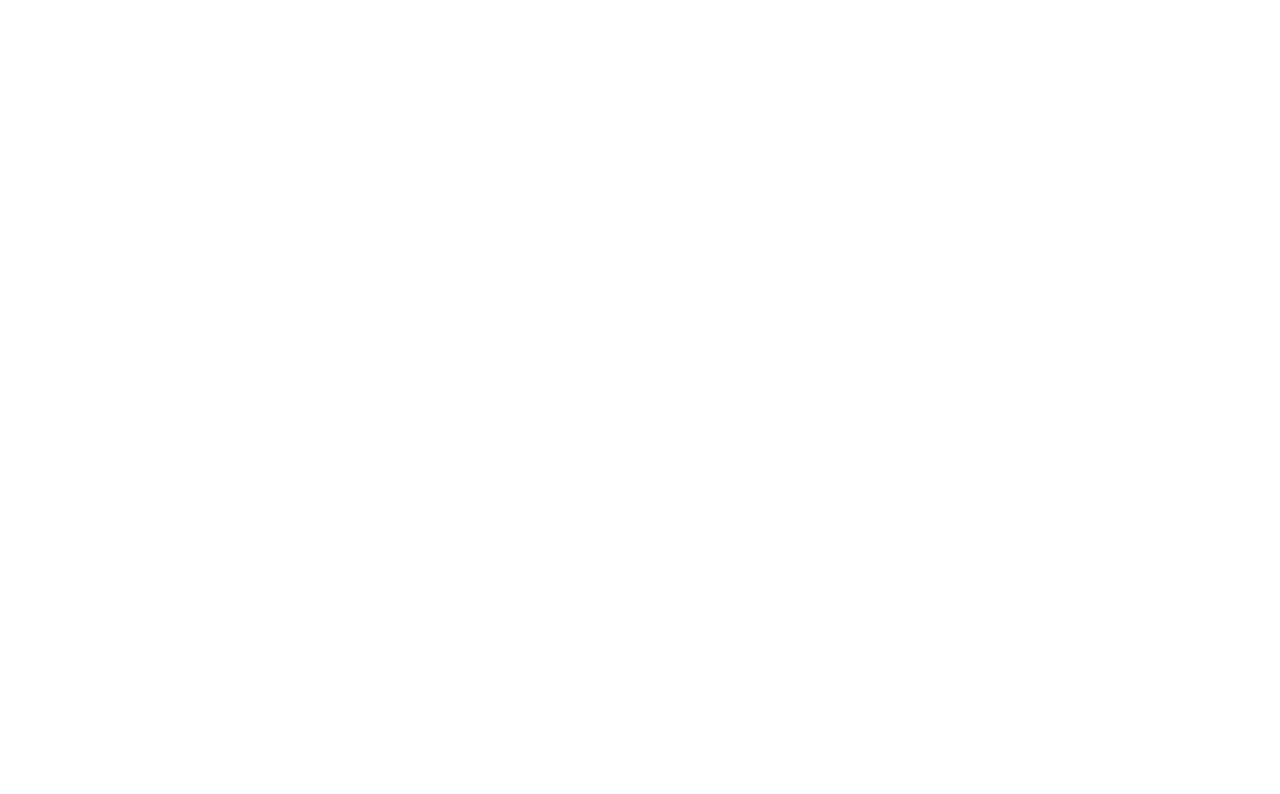
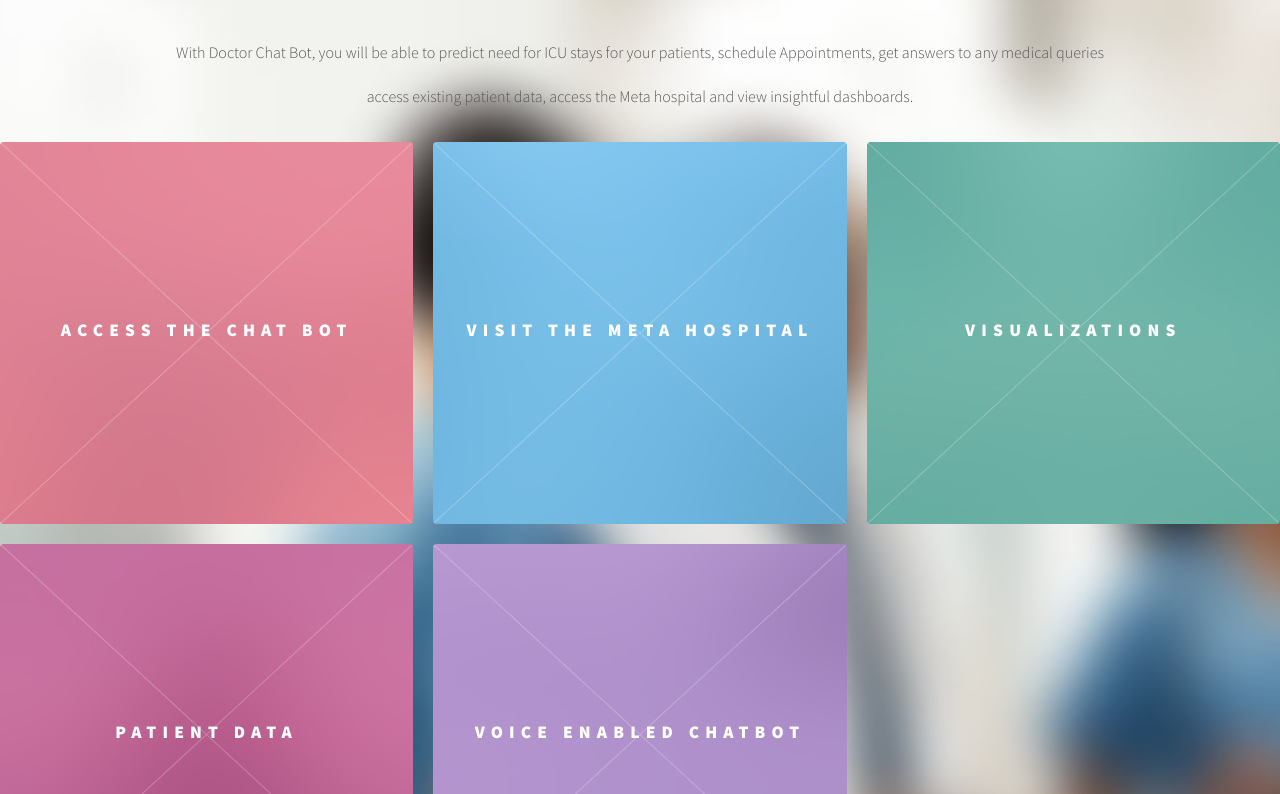
Before and after one commit to Colinchang123/HealthForge, a React (Create React App) app: page /#/Home in a window 1280 px wide. Before the commit this address had no page. Shown: the part 306-1100 px from the top of the page. Before the commit the page ends 800 px from the top, so only its background shows below. Built offline with nearby package versions, Linux system fonts and the light colour scheme.

Commit message:
Your commit message

```diff
--- a/src/App.js
+++ b/src/App.js
@@ -1,6 +1,6 @@
 import { Routes, Route } from 'react-router-dom';
-import Home from './DoctorLogin';
-import Home2 from './Home.jsx';
+import DoctorLogin from './DoctorLogin';
+import Home from './Home.jsx';
 import Generic from './Generic.jsx';
 import Visualizations from './Visualizations.jsx';
 import Data from './Data.jsx';
@@ -11,9 +11,9 @@ const App = () => {
  return (
     <>
        <Routes>
-          <Route path="/" element={<Home />} />
+          <Route path="/" element={<DoctorLogin />} />
           <Route path="/FaceRecognition" element={<FaceRecognition />} />
-          <Route path="/Home2" element={<Home2 />} />
+          <Route path="/Home" element={<Home />} />
           <Route path="/Generic" element={<Generic />} />
           <Route path="/Visualizations" element={<Visualizations />} />
           <Route path="/Data" element={<Data />} />
--- a/src/Data.jsx
+++ b/src/Data.jsx
@@ -29,7 +29,8 @@ const HealthForge = () => {
         <div id="main">
           <div className="inner">
             <h1>Past patient data</h1>
-            <iframe width="1300" height="500" src="https://connectnpedu-my.sharepoint.com/:x:/g/personal/s10242330_connect_np_edu_sg/EXH3mXjm6O9Di8Knnu5dFnQBWe5syMzRaodUWkVF3Qs3iA?e=OF3CpV&action=embedview&wdbipreview=true"></iframe>
+            <iframe width="1300" height="500" src="https://connectnpedu-my.sharepoint.com/:x:/g/personal/s10242330_connect_np_edu_sg/EdUL4CfBmPBMsxZQa9DMzFwBGjf3f0qMHVi69Vk9n3ktcg?e=n6LHEA&action=embedview&wdbipreview=true"></iframe>
+
           </div>
         </div>
 
--- a/src/FaceRecognition.jsx
+++ b/src/FaceRecognition.jsx
@@ -102,15 +102,15 @@ const FaceRecognition = () => {
         const bestMatch = faceMatcher.findBestMatch(detection.descriptor);
         console.log('Best match:', bestMatch);
 
-        if (bestMatch.label === doctorId && bestMatch.distance <= 0.5) {
+        if (bestMatch.label === doctorId && bestMatch.distance <= 0.4) {
           console.log('Successfully authenticated:', bestMatch.label);
           setLoaderMsg(`Successfully authenticated: ${bestMatch.label}`);
 
           const delay = setTimeout(() => {
-            navigate('/Home2');
+            navigate('/Home');
           }, 2000); // 2000 milliseconds = 2 seconds
 
-        } else if (bestMatch.label === 'unknown' || bestMatch.distance > 0.5) {
+        } else if (bestMatch.label === 'unknown' || bestMatch.distance > 0.4) {
           console.log('Unknown face detected');
           setLoaderMsg('Unknown face detected');
 
@@ -173,8 +173,6 @@ const styles = {
     display: 'block',
     margin: '20px 100px',
     zIndex: 1,
-    width: '40%', // Adjust width as needed
-    height: '40%', // Adjust height as needed
   },
   canvas: {
     position: 'absolute',
--- a/src/Home.jsx
+++ b/src/Home.jsx
@@ -1,26 +1,34 @@
 import React, { useEffect } from 'react';
 import './App.css'; // Import your main application styles
 import './main.css'; // Import your main.css file
-import { useNavigate } from 'react-router-dom';
+import { useLocation, useNavigate } from 'react-router-dom';
 
 // Component function
-const App = () => {
+const Home = () => {
   const navigate = useNavigate();
 
-  // Function to be called when user accesses the chat bot
+  // Function to handle navigation to different pages
   const handleAccessChatBot = () => {
     navigate('/Generic');
   };
+
   const handleAccessVisual = () => {
+    console.log('Navigating to Visualizations');
     navigate('/Visualizations');
   };
+
   const handleAccessData = () => {
     navigate('/Data');
   };
+
   useEffect(() => {
-    // This effect runs on component mount
-    // You can add any additional initialization logic here
-  }, []);
+    // Any additional initialization logic can go here
+    // Example: redirect based on some condition or state
+
+    // For demonstration, you might want to navigate somewhere
+    // e.g., if (someCondition) navigate('/somewhere');
+
+  }, [navigate]); // Include navigate in the dependency array
 
   // Return JSX structure
   return (
@@ -51,7 +59,7 @@ const App = () => {
                 <img src={require('./images/pic01.jpg')} alt="" />
               </span>
               {/* Use onClick to call handleAccessChatBot function */}
-              <a href="#" onClick={handleAccessChatBot}>
+              <a href="#" onClick={(e) => { e.preventDefault(); handleAccessChatBot(); }}>
                 <h2>Access the chat bot</h2>
                 <div className="content">
                   <p>Using the chat bot, you will be able to predict mortality rates and ICU stays for your patients.</p>
@@ -73,7 +81,7 @@ const App = () => {
               <span className="image">
                 <img src={require('./images/pic03.jpg')} alt="" />
               </span>
-              <a href="#" onClick={handleAccessVisual}>
+              <a href="#" onClick={(e) => { e.preventDefault(); handleAccessVisual(); }}>
                 <h2>Visualizations</h2>
                 <div className="content">
                   <p>View visualizations of the patient data.</p>
@@ -84,7 +92,7 @@ const App = () => {
               <span className="image">
                 <img src={require('./images/pic04.jpg')} alt="" />
               </span>
-              <a href="#" onClick={handleAccessData}>
+              <a href="#" onClick={(e) => { e.preventDefault(); handleAccessData(); }}>
                 <h2>Patient data</h2>
                 <div className="content">
                   <p>View past patient data</p>
@@ -139,4 +147,4 @@ const App = () => {
   );
 }
 
-export default App;
+export default Home;
```
